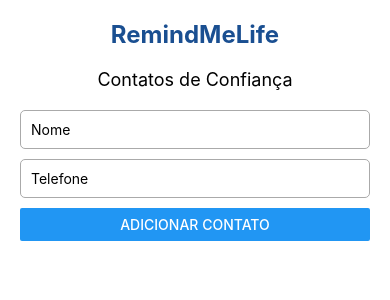
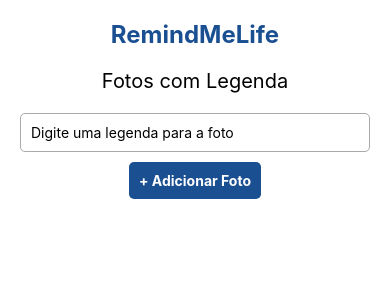
Before and after one commit to Art7hurDutra/RemindMeLife, a React Native app: screen /Photos in a window 390 px wide. Shown: the top 300 px of the page. Built offline with nearby package versions, Linux system fonts and the light colour scheme.

Commit message:
Update PhotosScreen.js

```diff
--- a/screens/PhotosScreen.js
+++ b/screens/PhotosScreen.js
@@ -1,107 +1,127 @@
 
 import React, { useState, useEffect } from 'react';
-import { View, Text, TextInput, Button, FlatList, TouchableOpacity, StyleSheet, Linking, Alert } from 'react-native';
+import { View, Text, StyleSheet, Image, TouchableOpacity, TextInput, FlatList, Alert } from 'react-native';
+import * as ImagePicker from 'expo-image-picker';
 import AsyncStorage from '@react-native-async-storage/async-storage';
 
-export default function ContactsScreen() {
-  const [nome, setNome] = useState('');
-  const [telefone, setTelefone] = useState('');
-  const [contatos, setContatos] = useState([]);
+export default function PhotosScreen() {
+  const [fotos, setFotos] = useState([]);
+  const [legendaAtual, setLegendaAtual] = useState('');
 
   useEffect(() => {
-    carregarContatos();
+    carregarFotos();
   }, []);
 
-  async function carregarContatos() {
-    const dados = await AsyncStorage.getItem('contatosConfianca');
-    if (dados) setContatos(JSON.parse(dados));
+  async function carregarFotos() {
+    const dados = await AsyncStorage.getItem('fotosComLegenda');
+    if (dados) setFotos(JSON.parse(dados));
   }
 
-  async function salvarContatos(novosContatos) {
-    await AsyncStorage.setItem('contatosConfianca', JSON.stringify(novosContatos));
+  async function salvarFotos(novas) {
+    await AsyncStorage.setItem('fotosComLegenda', JSON.stringify(novas));
   }
 
-  function adicionarContato() {
-    if (!nome || !telefone) return;
-    const novo = [...contatos, { id: Date.now().toString(), nome, telefone }];
-    setContatos(novo);
-    salvarContatos(novo);
-    setNome('');
-    setTelefone('');
+  async function escolherFoto() {
+    const permissao = await ImagePicker.requestMediaLibraryPermissionsAsync();
+    if (!permissao.granted) {
+      Alert.alert('Permissão negada', 'Você precisa permitir acesso à galeria.');
+      return;
+    }
+
+    const resultado = await ImagePicker.launchImageLibraryAsync({
+      mediaTypes: ImagePicker.MediaTypeOptions.Images,
+      quality: 1,
+    });
+
+    if (!resultado.canceled) {
+      const nova = {
+        id: Date.now().toString(),
+        uri: resultado.assets[0].uri,
+        legenda: legendaAtual,
+      };
+      const atualizadas = [...fotos, nova];
+      setFotos(atualizadas);
+      salvarFotos(atualizadas);
+      setLegendaAtual('');
+    }
   }
 
-  function excluirContato(id) {
-    const atualizado = contatos.filter(c => c.id !== id);
-    setContatos(atualizado);
-    salvarContatos(atualizado);
-  }
-
-  function ligarPara(numero) {
-    Linking.openURL(`tel:${numero}`).catch(() =>
-      Alert.alert('Erro', 'Não foi possível iniciar a ligação')
-    );
+  function excluirFoto(id) {
+    const atualizadas = fotos.filter(f => f.id !== id);
+    setFotos(atualizadas);
+    salvarFotos(atualizadas);
   }
 
   return (
-    <View style={estilos.container}>
-      <Text style={estilos.titulo}>RemindMeLife</Text>
-      <Text style={estilos.header}>Contatos de Confiança</Text>
+    <View style={styles.container}>
+      <Text style={styles.title}>RemindMeLife</Text>
+      <Text style={styles.header}>Fotos com Legenda</Text>
+
       <TextInput
-        style={estilos.input}
-        placeholder="Nome"
-        value={nome}
-        onChangeText={setNome}
+        style={styles.input}
+        placeholder="Digite uma legenda para a foto"
+        value={legendaAtual}
+        onChangeText={setLegendaAtual}
       />
-      <TextInput
-        style={estilos.input}
-        placeholder="Telefone"
-        keyboardType="phone-pad"
-        value={telefone}
-        onChangeText={setTelefone}
-      />
-      <Button title="Adicionar Contato" onPress={adicionarContato} />
+      <TouchableOpacity style={styles.addButton} onPress={escolherFoto}>
+        <Text style={styles.addButtonText}>+ Adicionar Foto</Text>
+      </TouchableOpacity>
 
       <FlatList
-        data={contatos}
+        data={fotos}
         keyExtractor={(item) => item.id}
         renderItem={({ item }) => (
-          <TouchableOpacity onPress={() => ligarPara(item.telefone)} style={estilos.item}>
-            <Text style={estilos.nome}>{item.nome} - {item.telefone}</Text>
-            <TouchableOpacity onPress={() => excluirContato(item.id)}>
-              <Text style={estilos.excluir}>Excluir</Text>
+          <View style={styles.fotoItem}>
+            <Image source={{ uri: item.uri }} style={styles.foto} />
+            <Text style={styles.legenda}>{item.legenda}</Text>
+            <TouchableOpacity onPress={() => excluirFoto(item.id)}>
+              <Text style={styles.excluir}>Excluir</Text>
             </TouchableOpacity>
-          </TouchableOpacity>
+          </View>
         )}
       />
     </View>
   );
 }
 
-const estilos = StyleSheet.create({
-  container: { flex: 1, padding: 20, backgroundColor: '#fff' },
-  titulo: { fontSize: 24, fontWeight: 'bold', color: '#1a4f91', textAlign: 'center' },
-  header: { fontSize: 18, marginVertical: 20, textAlign: 'center' },
+const styles = StyleSheet.create({
+  container: { flex: 1, alignItems: 'center', padding: 20, backgroundColor: '#fff' },
+  title: { fontSize: 24, fontWeight: 'bold', color: '#1a4f91' },
+  header: { fontSize: 20, marginVertical: 20 },
   input: {
     borderWidth: 1,
     borderColor: '#aaa',
     padding: 10,
     marginBottom: 10,
     borderRadius: 5,
+    width: '100%',
   },
-  item: {
-    padding: 15,
-    backgroundColor: '#f0f0f0',
+  addButton: {
+    backgroundColor: '#1a4f91',
+    padding: 10,
+    borderRadius: 5,
+    marginBottom: 20,
+  },
+  addButtonText: {
+    color: '#fff',
+    fontWeight: 'bold',
+  },
+  fotoItem: {
+    marginBottom: 20,
+    alignItems: 'center',
+  },
+  foto: {
+    width: 200,
+    height: 200,
     borderRadius: 10,
-    marginBottom: 10,
-    width: '100%',
-    flexDirection: 'row',
-    justifyContent: 'space-between',
   },
-  nome: {
-    fontSize: 16,
+  legenda: {
+    marginTop: 5,
+    fontStyle: 'italic',
   },
   excluir: {
+    marginTop: 5,
     color: 'red',
     fontWeight: 'bold',
-  }
+  },
 });
```
